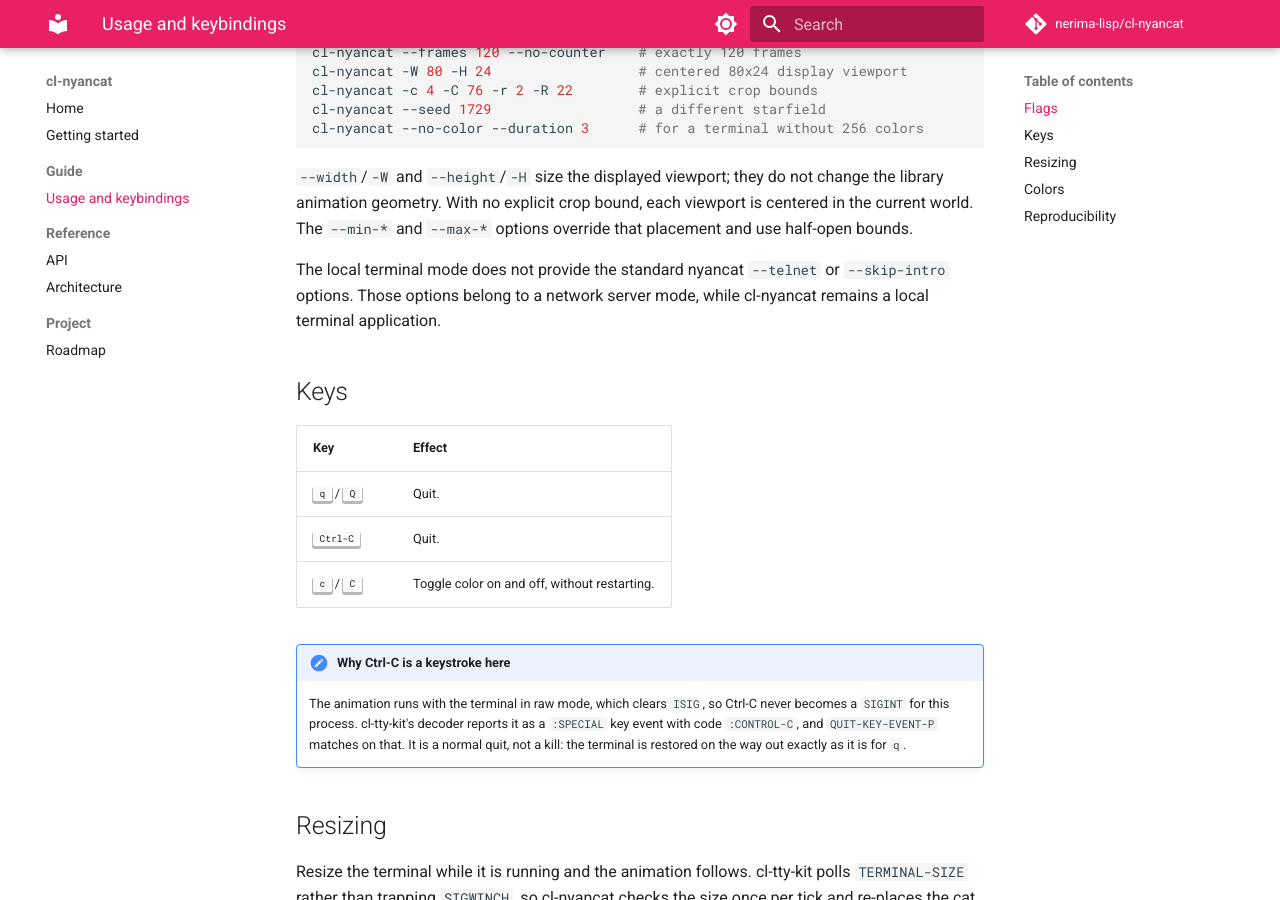
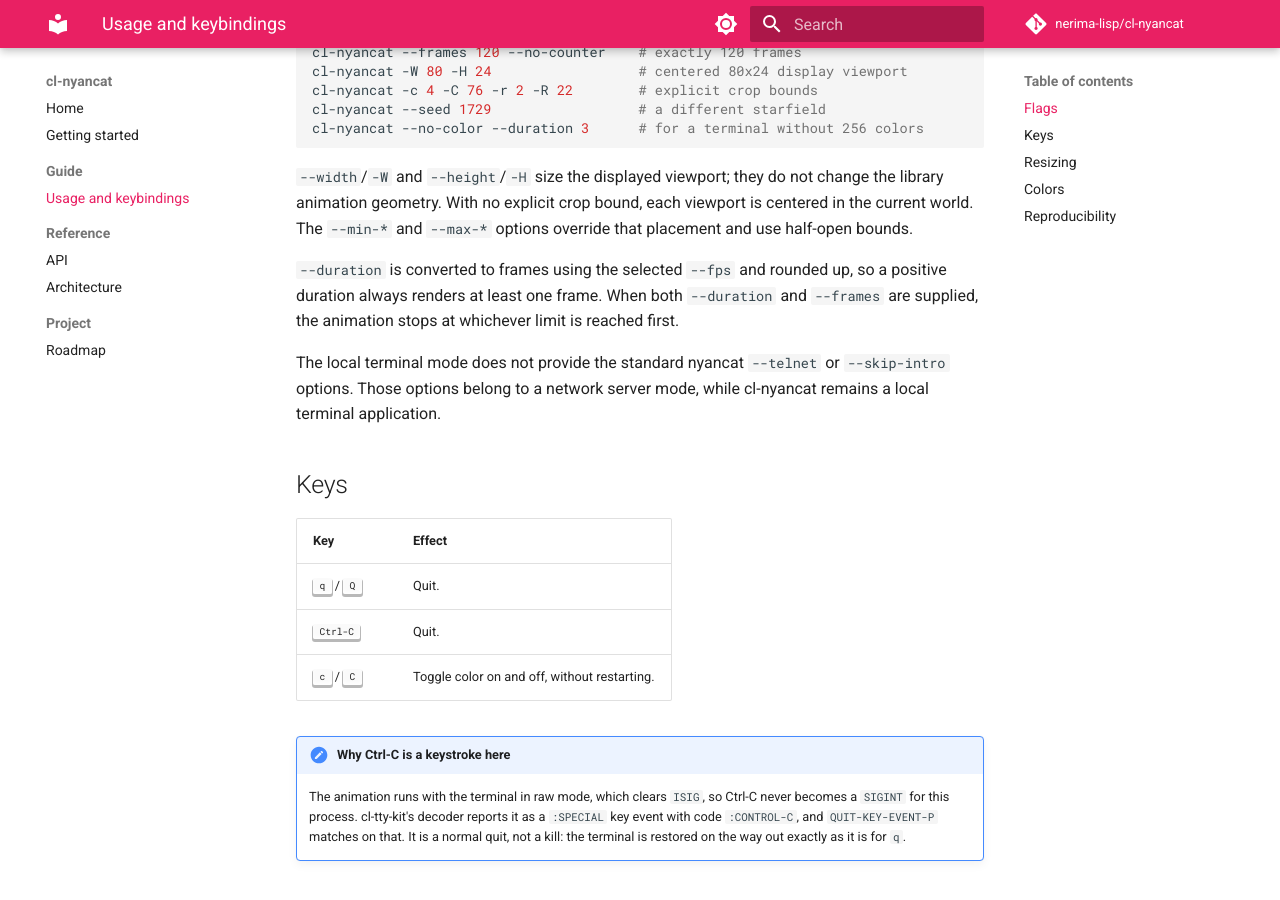
Before and after one commit to nerima-lisp/cl-nyancat, an MkDocs documentation site: the page built from docs/src/guide/usage.md, in a window 1280 px wide and 900 px high, scrolled down 1333 px. Built offline with MkDocs 1.6.1 and Material for MkDocs 9.7.7, drawn with Linux system fonts in a browser that asks for light colours; comment, search, counter and statistics services are not loaded.

Commit message:
docs: clarify animation stop limits

```diff
--- a/docs/src/guide/usage.md
+++ b/docs/src/guide/usage.md
@@ -36,6 +36,11 @@ cl-nyancat --no-color --duration 3      # for a terminal without 256 colors
 change the library animation geometry. With no explicit crop bound, each
 viewport is centered in the current world. The `--min-*` and `--max-*` options
 override that placement and use half-open bounds.
+
+`--duration` is converted to frames using the selected `--fps` and rounded up,
+so a positive duration always renders at least one frame. When both
+`--duration` and `--frames` are supplied, the animation stops at whichever
+limit is reached first.
 
 The local terminal mode does not provide the standard nyancat
 `--telnet` or `--skip-intro` options. Those options belong to a network server
```
